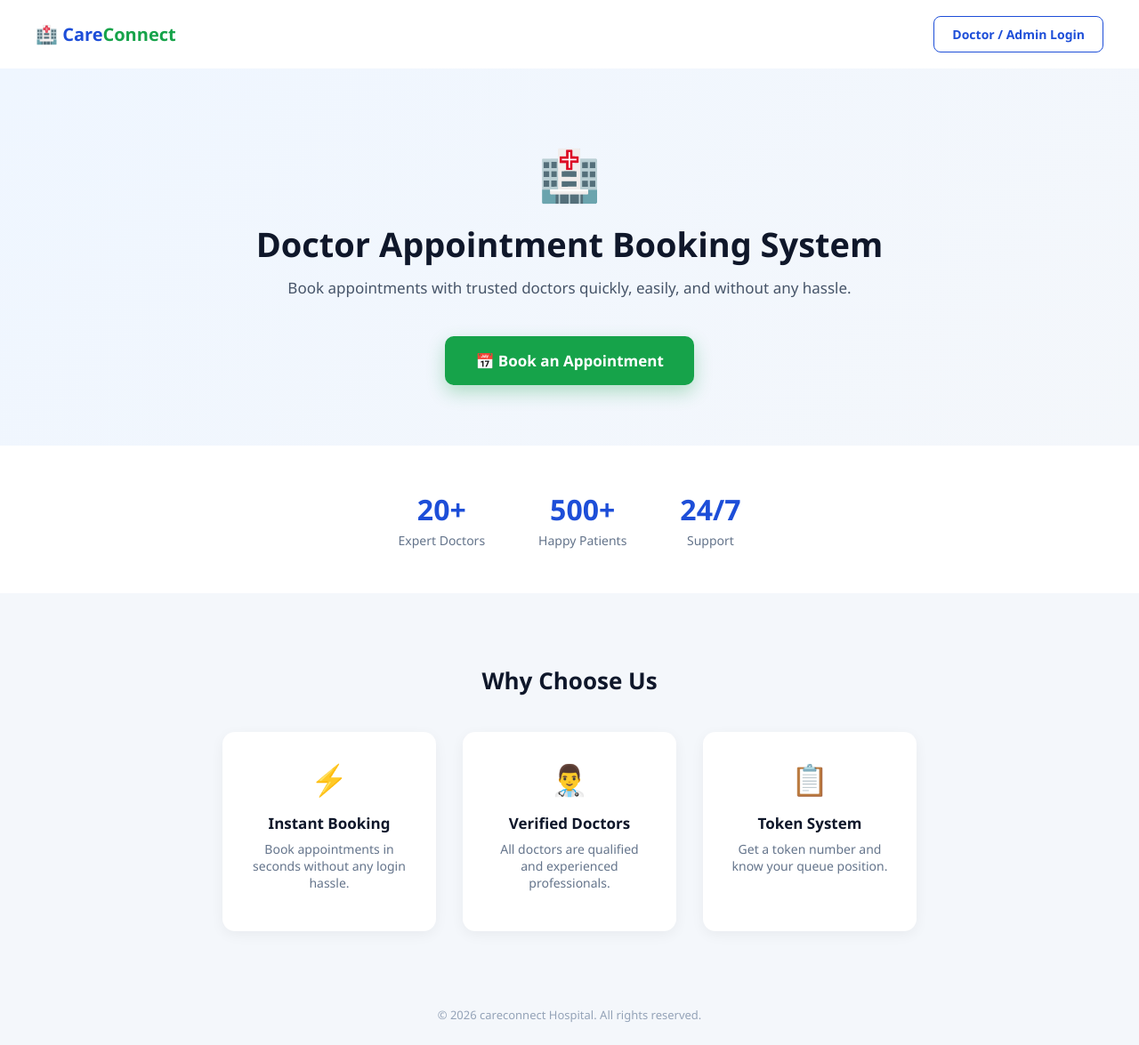
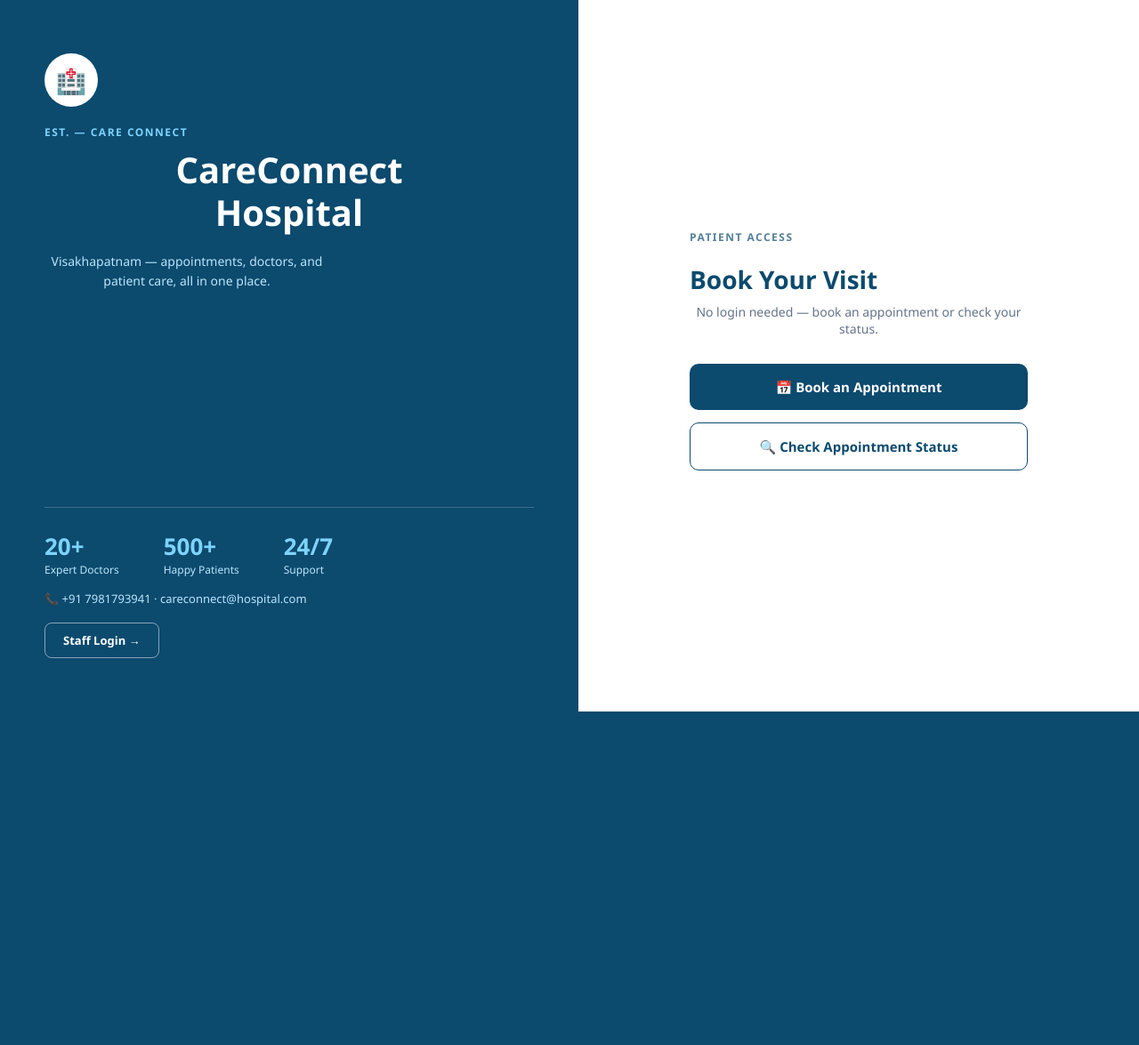
Before and after one commit to pakalapati-suryavalli/doctor-appointment-booking-system, a Flask app: page / in a window 1280 px wide. Shown: the whole page at 89% size. After the commit the page ends 800 px from the top, so only its background shows below. Run offline with Flask 3, Linux system fonts and the light colour scheme.

Commit message:
Updated doctor appointment system

```diff
--- a/app.py
+++ b/app.py
@@ -217,5 +217,31 @@ def delete_user(user_id):
     conn.commit()
     conn.close()
     return redirect(url_for('admin_dashboard'))
+@app.route('/patient/status', methods=['GET', 'POST'])
+def check_status():
+    appointments = None
+    if request.method == 'POST':
+        phone = request.form['patient_phone']
+        conn = get_db()
+        appointments = conn.execute('''
+            SELECT appointments.id, appointments.token_number, appointments.problem, appointments.status,
+                   appointments.patient_name, users.name as doctor_name,
+                   availability.date, availability.time_slot
+            FROM appointments
+            JOIN doctors ON appointments.doctor_id = doctors.id
+            JOIN users ON doctors.user_id = users.id
+            JOIN availability ON appointments.slot_id = availability.id
+            WHERE appointments.patient_phone = ?
+            ORDER BY availability.date DESC
+        ''', (phone,)).fetchall()
+        conn.close()
+    return render_template('check_status.html', appointments=appointments)
+@app.route('/patient/appointment/<int:appt_id>/delete', methods=['POST'])
+def delete_appointment(appt_id):
+    conn = get_db()
+    conn.execute('DELETE FROM appointments WHERE id = ?', (appt_id,))
+    conn.commit()
+    conn.close()
+    return redirect(url_for('check_status'))
 if __name__ == '__main__':
     app.run(debug=True)
--- a/templates/index.html
+++ b/templates/index.html
@@ -2,179 +2,184 @@
 <html lang="en">
 <head>
     <meta charset="UTF-8">
-    <title>Doctor Appointment System</title>
+    <title>CareConnect Hospital</title>
     <link rel="stylesheet" href="{{ url_for('static', filename='style.css') }}">
     <style>
         * { margin: 0; padding: 0; box-sizing: border-box; }
+        html, body {
+            height: 100% !important;
+            margin: 0 !important;
+            padding: 0 !important;
+        }
         body {
-            font-family: 'Segoe UI', Arial, sans-serif;
-            background: #f4f7fb;
-            color: #1e293b;
-            display: block !important;
-            min-height: auto !important;
-            padding: 0 !important;
-            align-items: initial !important
-            justify-content: initial !important
+            font-family: 'Segoe UI', Arial, sans-serif !important;
+            display: flex !important;
+            flex-direction: row !important;
+            align-items: stretch !important;
+            justify-content: flex-start !important;
+            min-height: 100vh !important;
         }
-        .navbar {
+        .left-panel {
+            flex: 1;
+            background: #0c4a6e !important;
+            color: #ffffff;
+            padding: 60px 50px;
             display: flex;
+            flex-direction: column;
             justify-content: space-between;
+        }
+        .logo-circle {
+            width: 60px;
+            height: 60px;
+            border-radius: 50%;
+            background: #ffffff;
+            display: flex;
             align-items: center;
-            padding: 18px 40px;
+            justify-content: center;
+            font-size: 28px;
+            margin-bottom: 20px;
+        }
+        .tag {
+            color: #7dd3fc;
+            font-size: 12px;
+            letter-spacing: 1.5px;
+            font-weight: 700;
+            margin-bottom: 10px;
+        }
+        .left-panel h1 {
+            font-size: 40px;
+            font-weight: 700;
+            line-height: 1.2;
+            margin-bottom: 20px;
+        }
+        .left-panel .desc {
+            color: #bae6fd;
+            font-size: 14px;
+            max-width: 320px;
+            line-height: 1.6;
+        }
+        .bottom-stats {
+            display: flex;
+            gap: 50px;
+            border-top: 1px solid rgba(255,255,255,0.2);
+            padding-top: 25px;
+        }
+        .bottom-stats .num {
+            color: #7dd3fc;
+            font-size: 26px;
+            font-weight: 700;
+        }
+        .bottom-stats .label {
+            font-size: 12px;
+            color: #bae6fd;
+        }
+        .contact {
+            font-size: 13px;
+            color: #bae6fd;
+            margin-top: 15px;
+        }
+        .staff-login-left {
+            display: inline-block;
+            margin-top: 18px;
+            padding: 10px 20px;
+            border: 1.5px solid rgba(255,255,255,0.5);
+            border-radius: 8px;
+            color: white;
+            text-decoration: none;
+            font-size: 13px;
+            font-weight: 600;
+        }
+        .staff-login-left:hover {
+            background: rgba(255,255,255,0.1);
+        }
+        .right-panel {
+            flex: 1;
             background: #ffffff;
-            box-shadow: 0 2px 10px rgba(0,0,0,0.06);
+            display: flex;
+            align-items: center;
+            justify-content: center;
+            padding: 40px;
         }
-        .navbar .logo {
-            font-size: 20px;
+        .right-box {
+            width: 100%;
+            max-width: 380px;
+        }
+        .right-box .tag {
+            color: #0c4a6e;
+            opacity: 0.7;
+        }
+        .right-box h2 {
+            font-size: 28px;
             font-weight: 700;
-            color: #1d4ed8;
+            color: #0c4a6e;
+            margin-bottom: 8px;
         }
-        .navbar .logo span { color: #16a34a; }
-        .navbar a {
+        .right-box p.sub {
+            color: #64748b;
+            font-size: 14px;
+            margin-bottom: 30px;
+        }
+        .action-btn {
+            display: block;
+            width: 100%;
+            padding: 16px;
+            margin-bottom: 14px;
+            border-radius: 10px;
+            text-align: center;
             text-decoration: none;
-            color: #1d4ed8;
-            font-weight: 600;
-            padding: 10px 20px;
-            border: 1px solid #1d4ed8;
-            border-radius: 8px;
-            font-size: 14px;
+            font-weight: 700;
+            font-size: 15px;
         }
-        .hero {
-            text-align: center;
-            padding: 80px 20px 60px;
-            background: linear-gradient(135deg, #eff6ff 0%, #f4f7fb 100%);
+        .btn-book {
+            background: #0c4a6e;
+            color: white;
         }
-        .hero .icon { font-size: 56px; margin-bottom: 15px; }
-        .hero h1 {
-            font-size: 38px;
-            font-weight: 800;
-            color: #0f172a;
-            margin-bottom: 12px;
-        }
-        .hero p {
-            font-size: 17px;
-            color: #475569;
-            margin-bottom: 35px;
-        }
-        .btn {
-            display: inline-block;
-            padding: 16px 34px;
-            border-radius: 10px;
-            text-decoration: none;
-            font-size: 17px;
-            font-weight: 700;
-            margin: 8px;
-        }
-        .btn-primary {
-            background: #16a34a;
-            color: white;
-            box-shadow: 0 8px 20px rgba(22,163,74,0.3);
-        }
-        .stats {
-            display: flex;
-            justify-content: center;
-            gap: 60px;
-            padding: 50px 20px;
+        .btn-status {
             background: white;
-            flex-wrap: wrap;
-        }
-        .stat { text-align: center; }
-        .stat .num {
-            font-size: 32px;
-            font-weight: 800;
-            color: #1d4ed8;
-        }
-        .stat .label {
-            font-size: 14px;
-            color: #64748b;
-            margin-top: 4px;
-        }
-        .features {
-            padding: 60px 40px;
-            text-align: center;
-        }
-        .features h2 {
-            font-size: 26px;
-            margin-bottom: 40px;
-            color: #0f172a;
-        }
-        .feature-grid {
-            display: flex;
-            justify-content: center;
-            gap: 30px;
-            flex-wrap: wrap;
-        }
-        .feature-card {
-            background: white;
-            border-radius: 14px;
-            padding: 30px;
-            width: 240px;
-            box-shadow: 0 4px 15px rgba(0,0,0,0.05);
-        }
-        .feature-card .emoji { font-size: 34px; margin-bottom: 12px; }
-        .feature-card h3 { font-size: 17px; margin-bottom: 8px; color: #0f172a; }
-        .feature-card p { font-size: 14px; color: #64748b; }
-        footer {
-            text-align: center;
-            padding: 25px;
-            color: #94a3b8;
-            font-size: 13px;
+            color: #0c4a6e;
+            border: 1.5px solid #0c4a6e;
         }
     </style>
 </head>
 <body>
 
-    <div class="navbar">
-        <div class="logo">🏥 Care<span>Connect</span></div>
-        <a href="/login">Doctor / Admin Login</a>
+    <div class="left-panel">
+        <div>
+            <div class="logo-circle">🏥</div>
+            <div class="tag">EST. — CARE CONNECT</div>
+            <h1>CareConnect<br>Hospital</h1>
+            <p class="desc">Visakhapatnam — appointments, doctors, and patient care, all in one place.</p>
         </div>
-
-    <div class="hero">
-        <div class="icon">🏥</div>
-        <h1>Doctor Appointment Booking System</h1>
-        <p>Book appointments with trusted doctors quickly, easily, and without any hassle.</p>
-        <a href="/patient/doctors" class="btn btn-primary">📅 Book an Appointment</a>
-    </div>
-
-    <div class="stats">
-        <div class="stat">
+        <div>
+            <div class="bottom-stats">
+                <div>
                     <div class="num">20+</div>
                     <div class="label">Expert Doctors</div>
                 </div>
-        <div class="stat">
+                <div>
                     <div class="num">500+</div>
                     <div class="label">Happy Patients</div>
                 </div>
-        <div class="stat">
+                <div>
                     <div class="num">24/7</div>
                     <div class="label">Support</div>
                 </div>
             </div>
-
-    <div class="features">
-        <h2>Why Choose Us</h2>
-        <div class="feature-grid">
-            <div class="feature-card">
-                <div class="emoji">⚡</div>
-                <h3>Instant Booking</h3>
-                <p>Book appointments in seconds without any login hassle.</p>
-            </div>
-            <div class="feature-card">
-                <div class="emoji">👨‍⚕️</div>
-                <h3>Verified Doctors</h3>
-                <p>All doctors are qualified and experienced professionals.</p>
-            </div>
-            <div class="feature-card">
-                <div class="emoji">📋</div>
-                <h3>Token System</h3>
-                <p>Get a token number and know your queue position.</p>
-            </div>
+            <div class="contact">📞 +91 7981793941 · careconnect@hospital.com</div>
+            <a href="/login" class="staff-login-left">Staff Login →</a>
         </div>
     </div>
 
-    <footer>
-        © 2026 careconnect Hospital. All rights reserved.
-    </footer>
+    <div class="right-panel">
+        <div class="right-box">
+            <div class="tag">PATIENT ACCESS</div>
+            <h2>Book Your Visit</h2>
+            <p class="sub">No login needed — book an appointment or check your status.</p>
+
+            <a href="/patient/doctors" class="action-btn btn-book">📅 Book an Appointment</a>
+            <a href="/patient/status" class="action-btn btn-status">🔍 Check Appointment Status</a>
+        </div>
+    </div>
 
 </body>
 </html>
```
Also changed, not shown: templates/book_appointment.html (+93 -13 lines), templates/check_status.html (added, +188 -0 lines), templates/patient_doctors.html (+117 -17 lines), appointments.db (added), 1 other file. Lines whose indentation alone changed are shown as unchanged.
